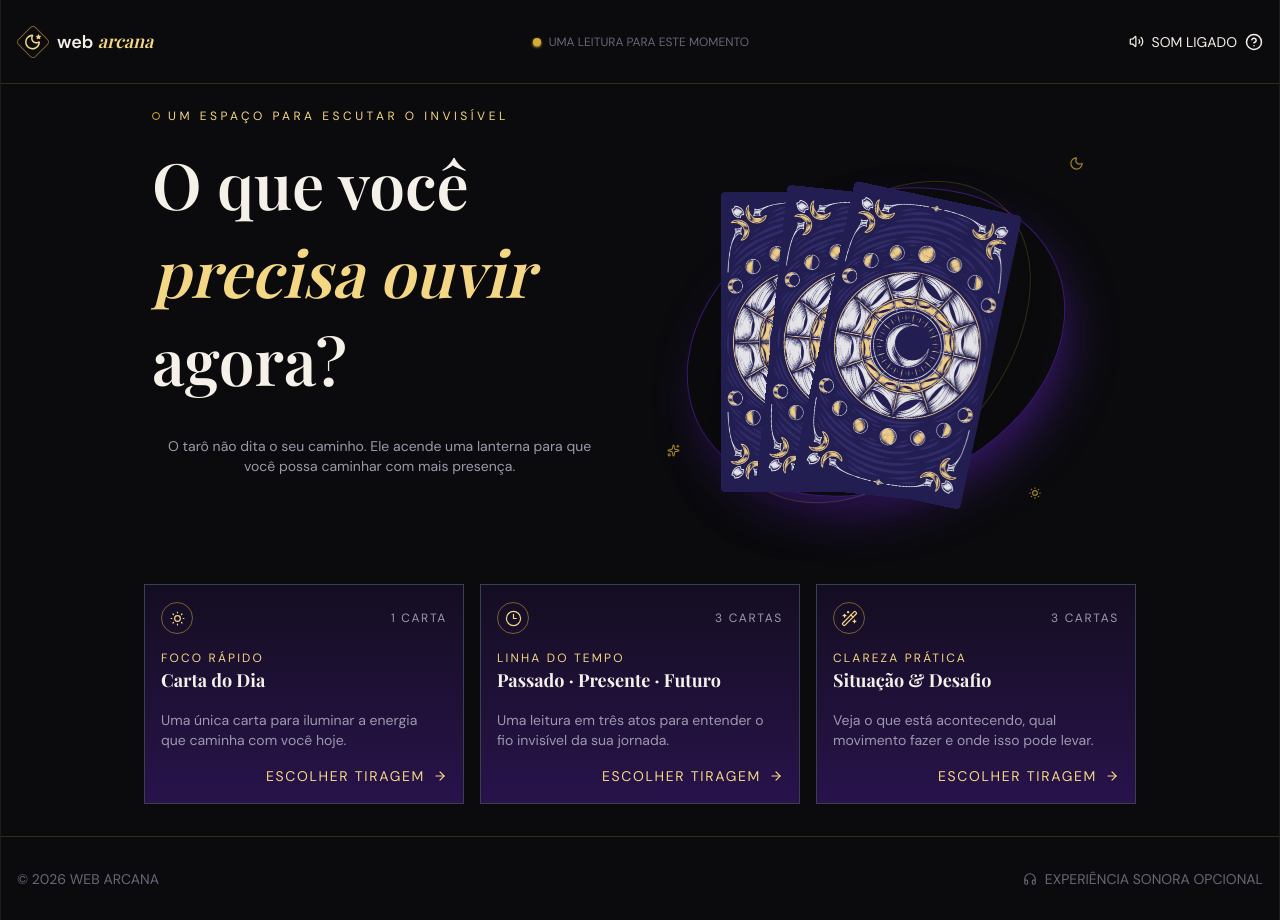
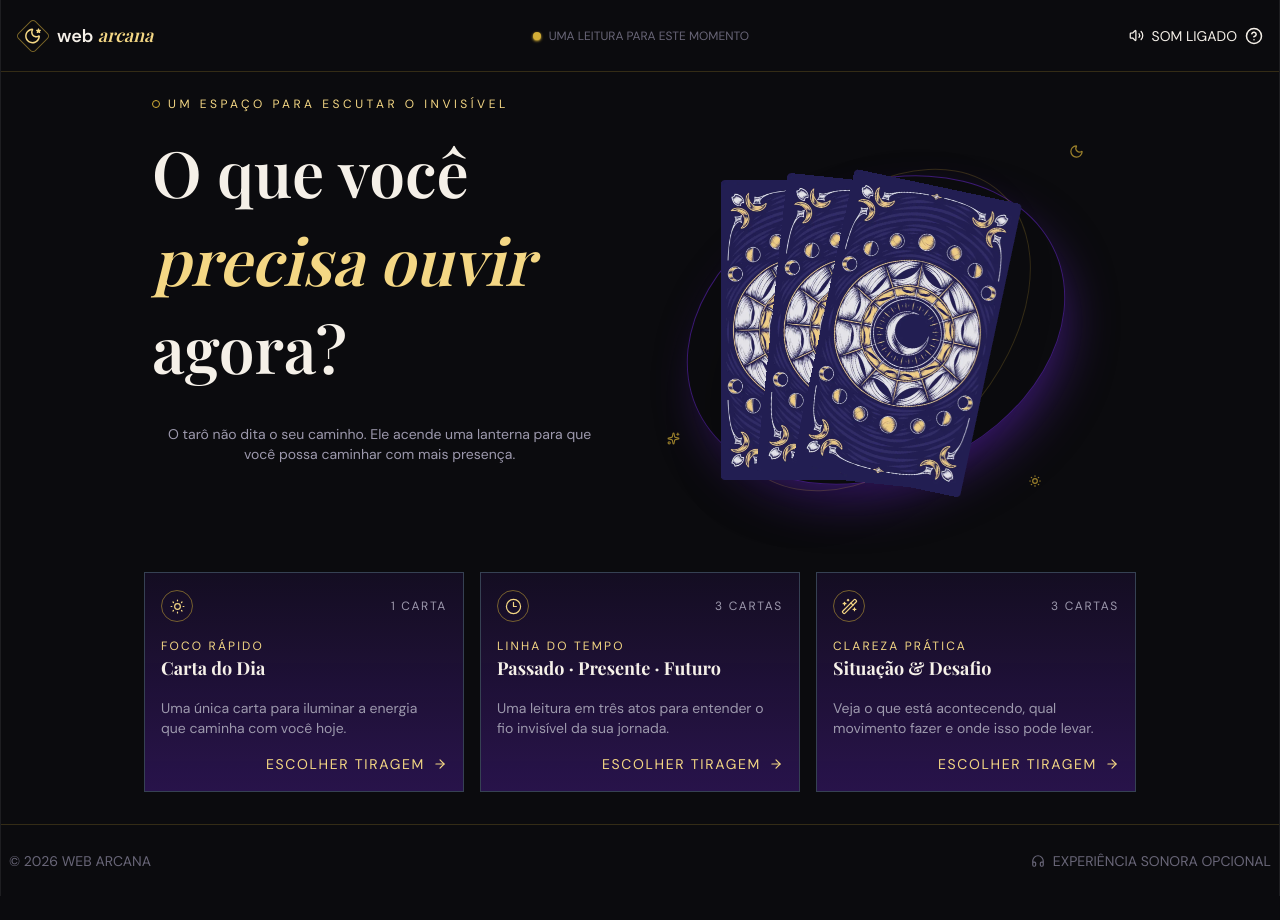
Before and after one commit to marvieiradev/web-arcana, a React (Vite) app: page / in a window 1280 px wide. After the commit the page ends 896 px from the top, so only its background shows below. Built offline with nearby package versions, Linux system fonts and the light colour scheme; a web font is replaced by a local one.

Commit message:
feat: improvement of styles in the header and footer components

```diff
--- a/src/components/footer.jsx
+++ b/src/components/footer.jsx
@@ -2,7 +2,7 @@ import { Headphones } from "lucide-react";
 
 export default function Footer() {
   return (
-    <div className="w-full flex items-center justify-center min-h-21 bg-obsidian mx-auto px-4 py-2 border-t border-line pb-2">
+    <div className="w-full flex items-center justify-center min-h-18 bg-obsidian mx-auto px-2 py-2 border-t border-line pb-2">
       <div className="w-full max-w-340 flex flex-col md:flex-row items-center justify-between gap-4 text-muted-2 uppercase leading-0.5 text-xs md:text-sm">
       <span >© 2026 web arcana</span>
       <div className="flex items-center gap-2">
--- a/src/components/header.jsx
+++ b/src/components/header.jsx
@@ -6,7 +6,7 @@ export default function Header() {
   const [soundOn, setSoundOn] = useState(true);
 
   return (
-    <div className="w-full flex items-center justify-center min-h-21 bg-obsidian mx-auto px-4 py-2 border-b border-line pb-2">
+    <div className="w-full flex items-center justify-center min-h-18 bg-obsidian mx-auto px-4 py-2 border-b border-line pb-2">
       <div className="w-full max-w-340 flex items-center justify-between gap-4 text-text">
         <Link to="/" className="">
           <div className="flex justify-center items-center gap-2 cursor-pointer hover:scale-105">
```
